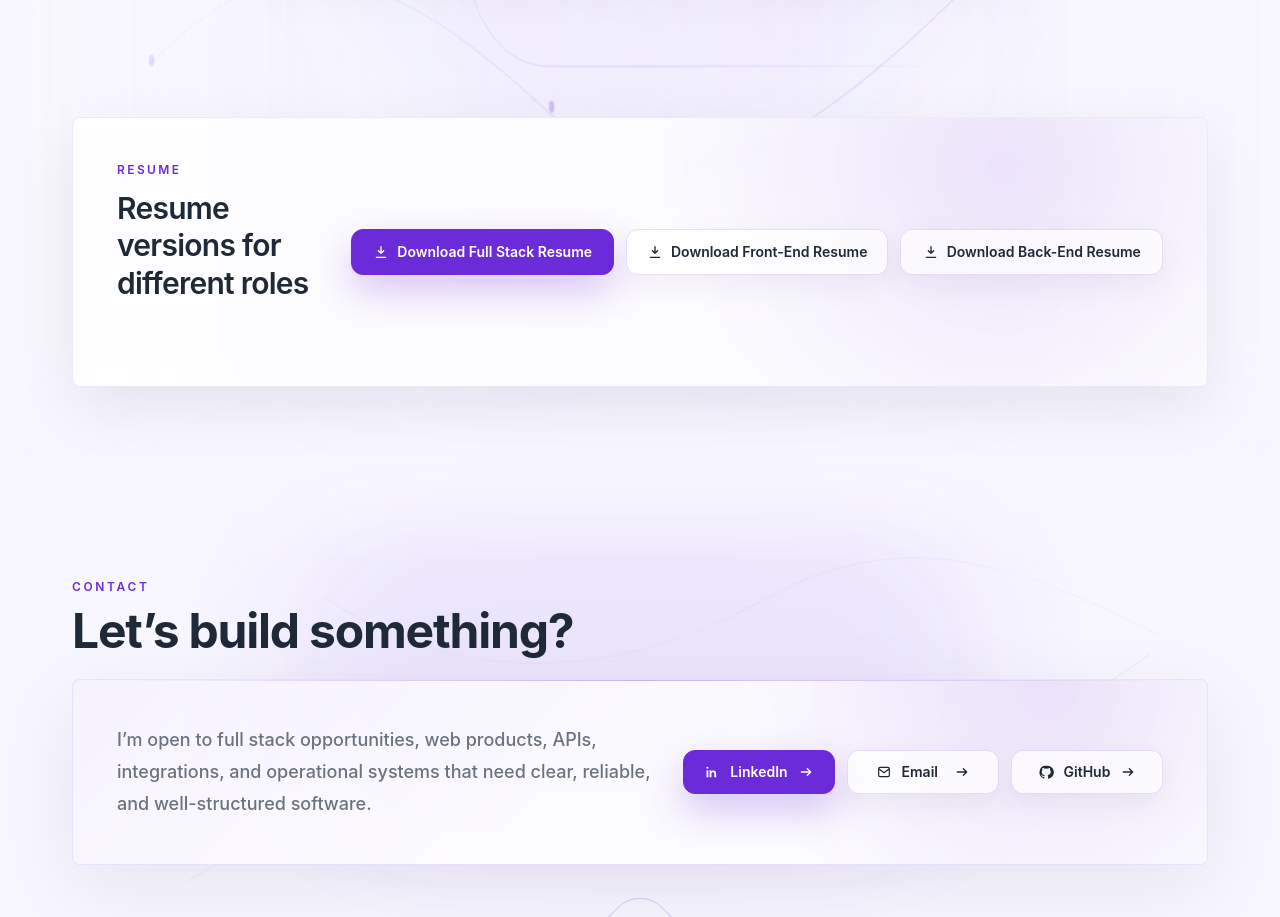
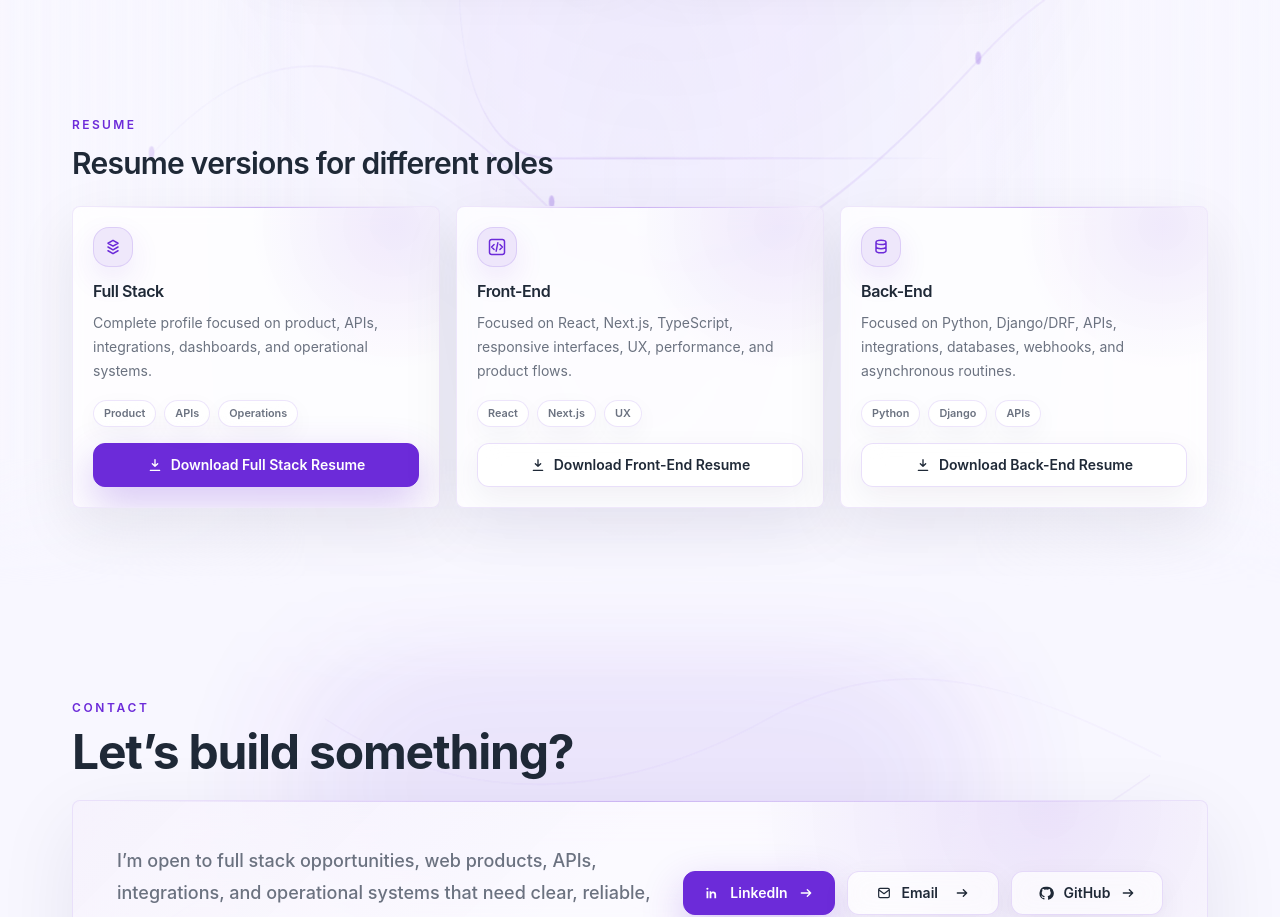
Before and after one commit to thalesfelippe/portfolio, a React (Vite) app: page / in a window 1280 px wide. Shown: the part 8443-9360 px from the top of the page. Built offline with nearby package versions, Linux system fonts and the light colour scheme.

Commit message:
feat: refine resume download cards

```diff
--- a/src/components/ResumeSection.tsx
+++ b/src/components/ResumeSection.tsx
@@ -26,6 +26,75 @@ function DownloadIcon() {
   )
 }
 
+function FullStackIcon() {
+  return (
+    <svg
+      aria-hidden="true"
+      className="h-5 w-5"
+      fill="none"
+      viewBox="0 0 24 24"
+    >
+      <path
+        d="M6 7.5 12 4l6 3.5-6 3.5-6-3.5ZM6 12l6 3.5 6-3.5M6 16.5l6 3.5 6-3.5"
+        stroke="currentColor"
+        strokeLinecap="round"
+        strokeLinejoin="round"
+        strokeWidth="1.8"
+      />
+    </svg>
+  )
+}
+
+function FrontEndIcon() {
+  return (
+    <svg
+      aria-hidden="true"
+      className="h-5 w-5"
+      fill="none"
+      viewBox="0 0 24 24"
+    >
+      <path
+        d="m8.5 9-3 3 3 3M15.5 9l3 3-3 3M13 7l-2 10M5.5 21h13A2.5 2.5 0 0 0 21 18.5v-13A2.5 2.5 0 0 0 18.5 3h-13A2.5 2.5 0 0 0 3 5.5v13A2.5 2.5 0 0 0 5.5 21Z"
+        stroke="currentColor"
+        strokeLinecap="round"
+        strokeLinejoin="round"
+        strokeWidth="1.8"
+      />
+    </svg>
+  )
+}
+
+function BackEndIcon() {
+  return (
+    <svg
+      aria-hidden="true"
+      className="h-5 w-5"
+      fill="none"
+      viewBox="0 0 24 24"
+    >
+      <path
+        d="M6 6.5c0-1.4 2.7-2.5 6-2.5s6 1.1 6 2.5S15.3 9 12 9 6 7.9 6 6.5Zm0 0v5c0 1.4 2.7 2.5 6 2.5s6-1.1 6-2.5v-5M6 11.5v5C6 17.9 8.7 19 12 19s6-1.1 6-2.5v-5"
+        stroke="currentColor"
+        strokeLinecap="round"
+        strokeLinejoin="round"
+        strokeWidth="1.8"
+      />
+    </svg>
+  )
+}
+
+function ResumeIcon({ index }: { index: number }) {
+  if (index === 1) {
+    return <FrontEndIcon />
+  }
+
+  if (index === 2) {
+    return <BackEndIcon />
+  }
+
+  return <FullStackIcon />
+}
+
 export function ResumeSection({ language }: ResumeSectionProps) {
   const t = translations[language]
 
@@ -35,9 +104,6 @@ export function ResumeSection({ language }: ResumeSectionProps) {
       className="grid gap-6 py-10 sm:py-12 lg:py-20"
       id="resume"
     >
-      <Card className="relative overflow-hidden p-0">
-        <div className="pointer-events-none absolute inset-0 bg-[radial-gradient(circle_at_82%_18%,rgba(108,43,217,0.12),transparent_36%)] dark:bg-[radial-gradient(circle_at_82%_18%,rgba(185,167,255,0.1),transparent_36%)]" />
-        <div className="relative grid gap-6 p-4 sm:p-6 lg:grid-cols-[minmax(0,1fr)_auto] lg:items-center">
       <SectionTitle
         eyebrow={
           <LanguageTransitionText
@@ -52,6 +118,7 @@ export function ResumeSection({ language }: ResumeSectionProps) {
         }
         id="resume-title"
         subtitle={
+          t.resumeSection.subtitle ? (
             <LanguageTransitionText
               as="span"
               mode="fade"
@@ -61,6 +128,7 @@ export function ResumeSection({ language }: ResumeSectionProps) {
               ]}
               text={t.resumeSection.subtitle}
             />
+          ) : undefined
         }
         title={
           <LanguageTransitionText
@@ -75,13 +143,68 @@ export function ResumeSection({ language }: ResumeSectionProps) {
         }
       />
 
-          <div className="grid gap-3 md:grid-cols-3 lg:min-w-[35rem]">
-            {t.resumeSection.buttons.map((button, index) => (
+      <div className="grid gap-4 md:grid-cols-3">
+        {t.resumeSection.buttons.map((button, index) => {
+          const enButton = translations.en.resumeSection.buttons[index]
+          const ptButton = translations.pt.resumeSection.buttons[index]
+
+          return (
+            <Card
+              className="group relative overflow-hidden p-4 transition duration-300 hover:-translate-y-0.5 hover:border-violet/25 hover:shadow-[0_24px_70px_rgba(108,43,217,0.11)] motion-reduce:transition-none motion-reduce:hover:translate-y-0 dark:hover:border-soft-lavender/20 sm:p-5"
+              key={button.href}
+            >
+              <div className="pointer-events-none absolute inset-0 bg-[radial-gradient(circle_at_88%_6%,rgba(108,43,217,0.12),transparent_34%)] opacity-80 dark:bg-[radial-gradient(circle_at_88%_6%,rgba(185,167,255,0.1),transparent_36%)]" />
+              <div className="pointer-events-none absolute inset-x-5 top-0 h-px bg-gradient-to-r from-transparent via-violet/34 to-transparent dark:via-soft-lavender/26" />
+
+              <div className="relative grid h-full gap-4">
+                <div className="grid gap-3">
+                  <span className="grid h-10 w-10 place-items-center rounded-2xl border border-violet/14 bg-violet/10 text-violet shadow-[0_12px_30px_rgba(108,43,217,0.1)] dark:border-soft-lavender/18 dark:bg-soft-lavender/10 dark:text-soft-lavender">
+                    <ResumeIcon index={index} />
+                  </span>
+
+                  <div className="grid gap-2">
+                    <h3 className="text-base font-semibold tracking-tight text-dark-text dark:text-white">
+                      <LanguageTransitionText
+                        as="span"
+                        reserveText={[enButton.title, ptButton.title]}
+                        speed={12}
+                        text={button.title}
+                      />
+                    </h3>
+                    <p className="text-sm leading-6 text-muted-text dark:text-slate-300">
+                      <LanguageTransitionText
+                        as="span"
+                        mode="fade"
+                        reserveText={[enButton.description, ptButton.description]}
+                        text={button.description}
+                      />
+                    </p>
+                  </div>
+                </div>
+
+                <ul className="flex flex-wrap gap-2">
+                  {button.tags.map((tag, tagIndex) => (
+                    <li key={`${button.href}-${tag}`}>
+                      <span className="inline-flex rounded-full border border-violet/12 bg-white/55 px-2.5 py-1 text-[0.68rem] font-semibold text-muted-text shadow-[0_8px_24px_rgba(31,17,71,0.04)] backdrop-blur-md dark:border-white/10 dark:bg-white/[0.06] dark:text-slate-300">
+                        <LanguageTransitionText
+                          as="span"
+                          reserveText={[
+                            enButton.tags[tagIndex],
+                            ptButton.tags[tagIndex],
+                          ]}
+                          speed={8}
+                          text={tag}
+                        />
+                      </span>
+                    </li>
+                  ))}
+                </ul>
+
               <Button
-                className="h-auto min-h-11 w-full gap-2 px-4 py-3 text-center"
+                  aria-label={button.label}
+                  className="mt-auto min-h-11 w-full gap-2 px-4 py-0"
                 download
                 href={button.href}
-                key={button.href}
                 variant={index === 0 ? 'primary' : 'secondary'}
               >
                 <DownloadIcon />
@@ -95,10 +218,11 @@ export function ResumeSection({ language }: ResumeSectionProps) {
                   text={button.label}
                 />
               </Button>
-            ))}
-          </div>
               </div>
             </Card>
+          )
+        })}
+      </div>
     </section>
   )
 }
```
Lines whose indentation alone changed are shown as unchanged.
